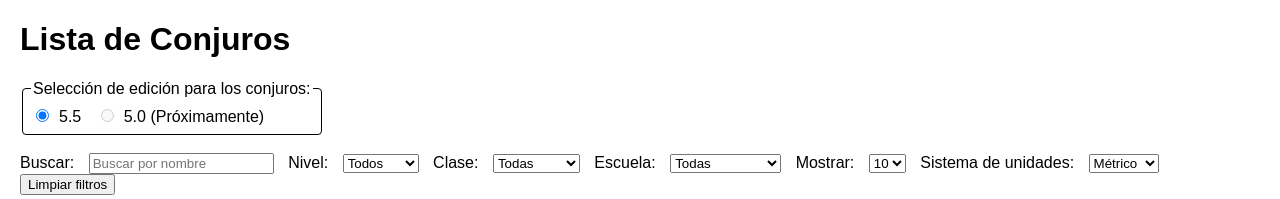
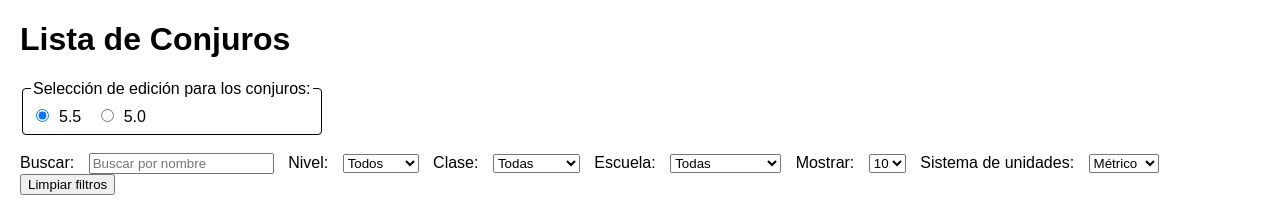
Before and after one commit to Jtachan/DnD-5.5-Spells-ES, a plain HTML site: page index.html in a window 1280 px wide. Shown: the top 199 px of the page. Drawn offline with Linux system fonts and the light colour scheme; no server answers.

Commit message:
Habilitada la carga de conjuros v5.0

```diff
--- a/index.html
+++ b/index.html
@@ -15,7 +15,7 @@
           <input type="radio" name="edition" value="5.5" checked>5.5
         </label>
         <label>
-          <input type="radio" name="edition" value="5.0" disabled>5.0 (Próximamente)
+          <input type="radio" name="edition" value="5.0">5.0
         </label>
       </fieldset>
     </div><br>
```
